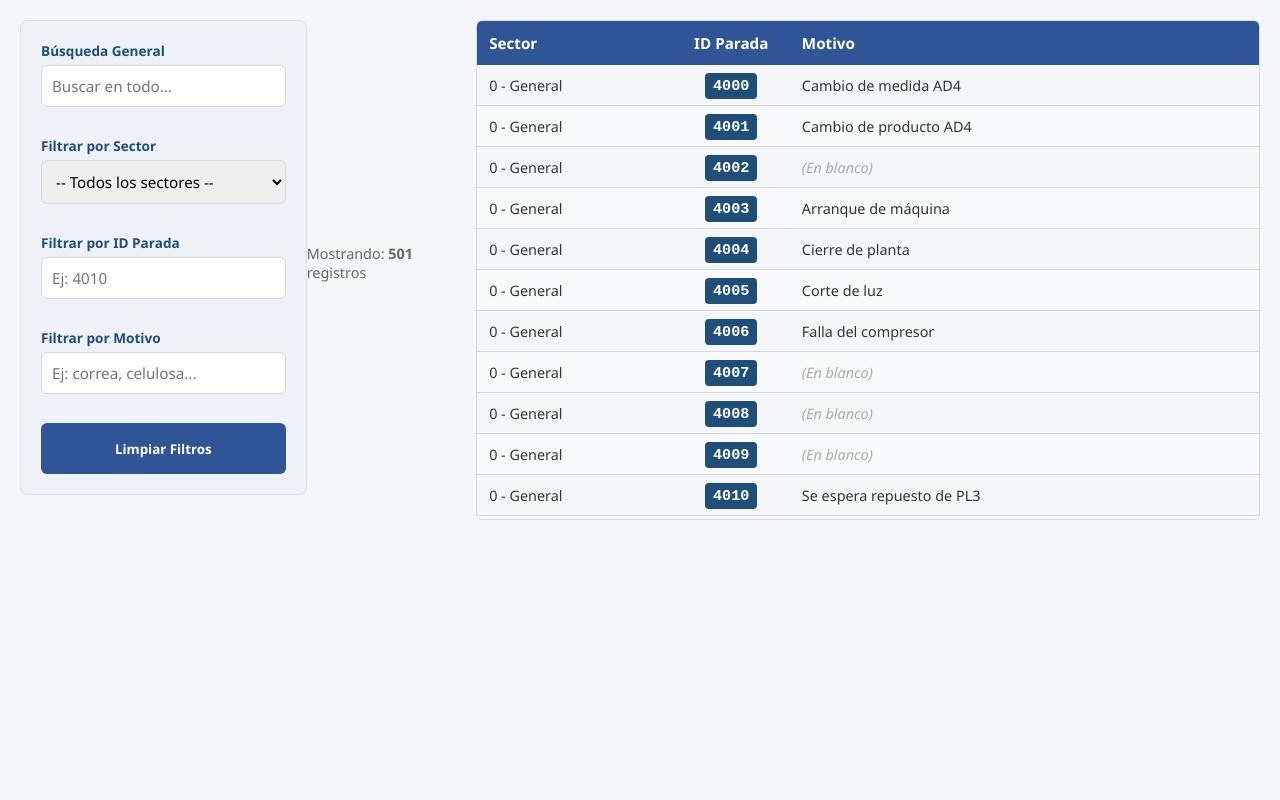
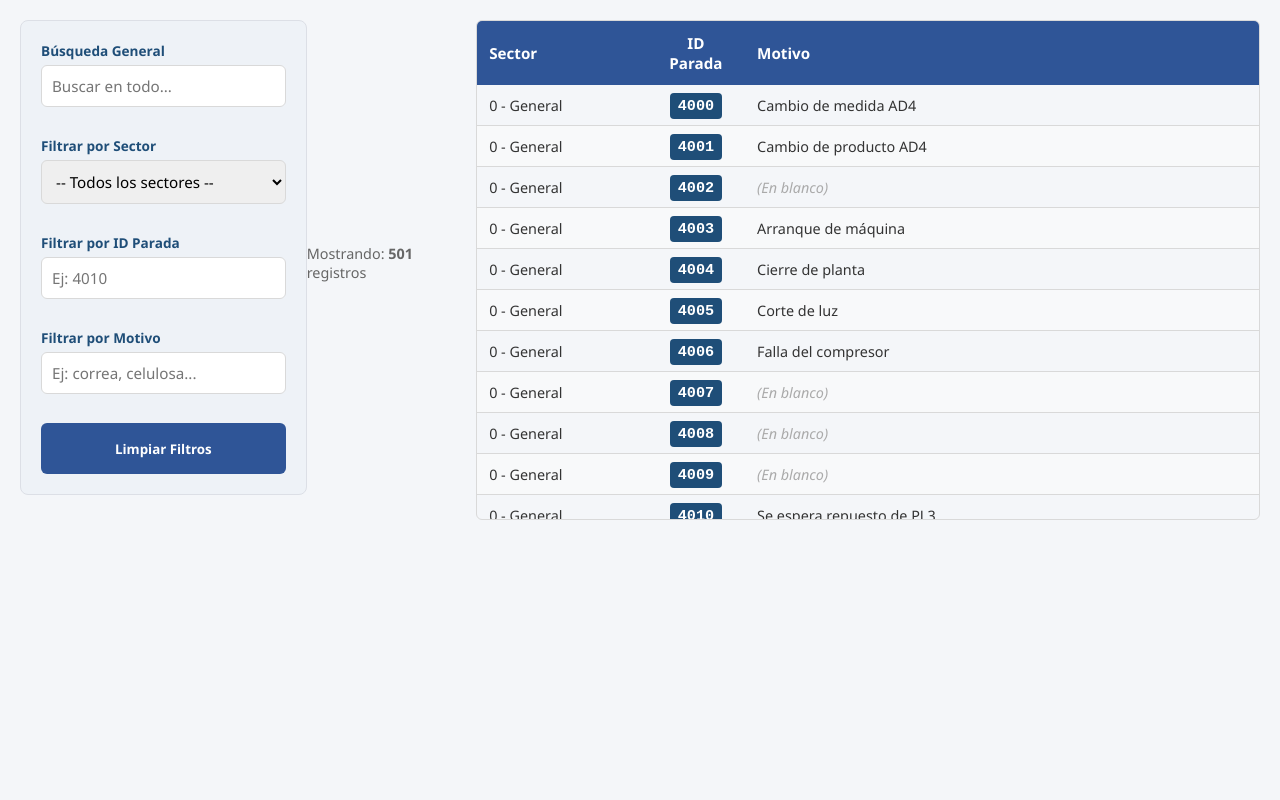
Before and after one commit to FedeDuarte1992/PARADAS, a plain HTML site: page index.html in a window 1280 px wide. Drawn offline with Linux system fonts and the light colour scheme.

Commit message:
Update index.html

```diff
--- a/index.html
+++ b/index.html
@@ -45,18 +45,22 @@
     <!-- Tabla -->
    <div class="table-container">
   <table>
+    <colgroup>
+      <col class="col-sector">
+      <col class="col-id">
+      <col class="col-motivo">
+    </colgroup>
     <thead>
       <tr>
-            <th style="width: 25%;">Sector</th>
-            <th style="width: 15%; text-align: center;">ID Parada</th>
-            <th style="width: 60%;">Motivo</th>
+        <th>Sector</th>
+        <th style="text-align:center;">ID Parada</th>
+        <th>Motivo</th>
       </tr>
     </thead>
     <tbody id="tableBody">
       <!-- Carga dinámica vía JS -->
     </tbody>
   </table>
-    </div>
 </div>
 
   <script>
```
Lines whose indentation alone changed are shown as unchanged.
